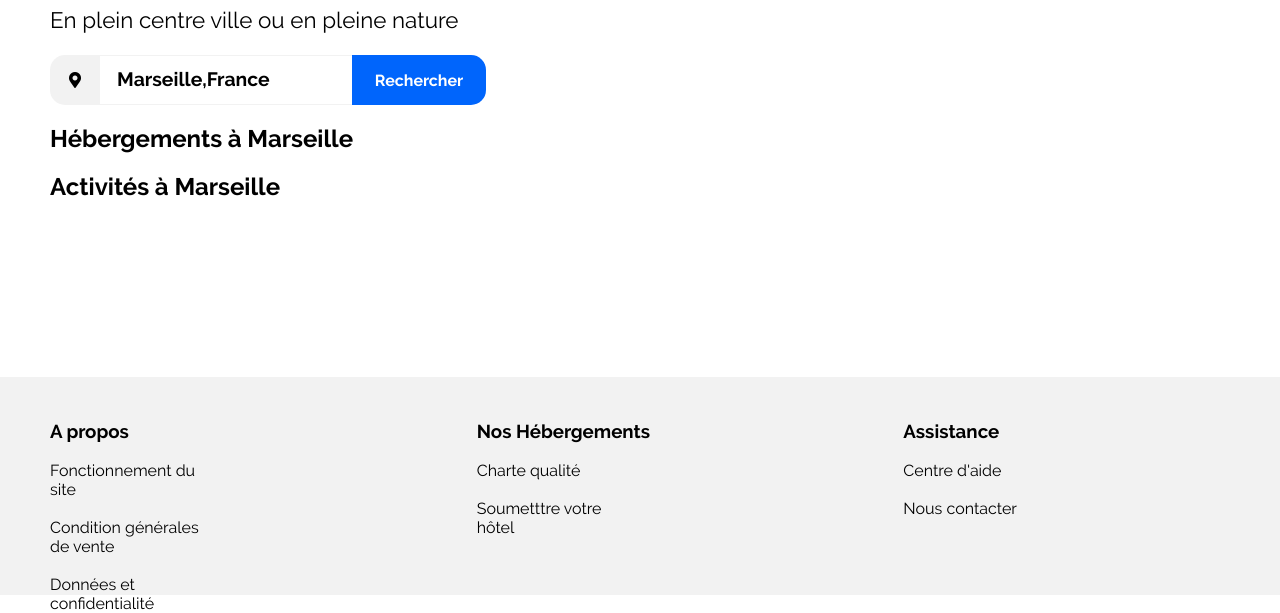
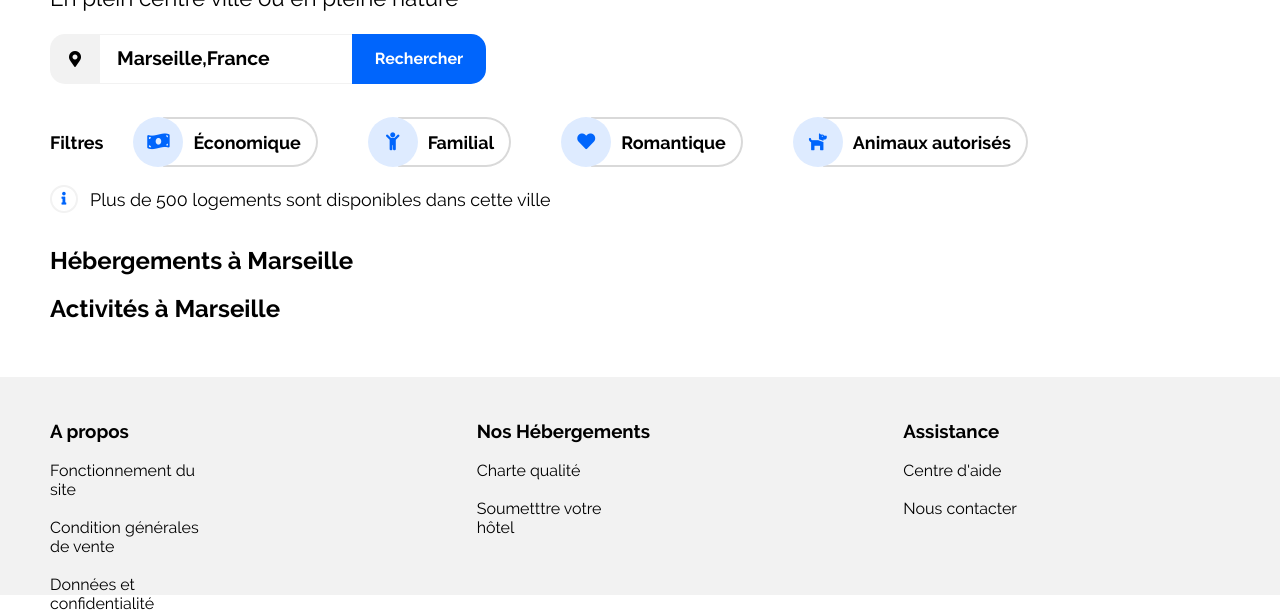
Before and after one commit to SJordan0/JordanSliwa_2_13082021, a plain HTML site: page Index.html in a window 1280 px wide. Shown: the part 205-818 px from the top of the page. Drawn offline with Linux system fonts and the light colour scheme.

Commit message:
Ajout filtres
Ajout filtres

```diff
--- a/Index.html
+++ b/Index.html
@@ -7,6 +7,7 @@
         <link rel="stylesheet" href="css/Styles.css">
         <link rel="stylesheet" type="text/css" href="css/FontAwesome/css/all.css">
         <title>Reservia</title>
+        <link rel="shortcut icon" href="./images/logo/Reservia.svg" type="image/x-icon"/>
     </head>
 
     <body>
@@ -35,8 +36,33 @@
                 </button>
             </form>
 
+            <div id="Filtres">
+                <p>Filtres</p>
+                <div class="Filtre">
+                    <i class="fas fa-money-bill-wave"></i>
+                    <p>Économique</p>
+                </div>
 
+                <div class="Filtre">
+                    <i class="fas fa-child"></i>
+                    <p>Familial</p>
+                </div>
 
+                <div class="Filtre">
+                    <i class="fas fa-heart"></i>
+                    <p>Romantique</p>
+                </div>
+
+                <div class="Filtre">
+                    <i class="fas fa-dog"></i>
+                    <p>Animaux autorisés</p>
+                </div>
+            </div>
+
+            <div id="info">
+                <i class="fas fa-info"></i>
+                <p> Plus de 500 logements sont disponibles dans cette ville</p>
+            </div>
 
             <h2 id="Hebergements">Hébergements à Marseille</h2>
 
@@ -44,8 +70,6 @@
         </div>
 
         <footer>
-
-
                 <div class="listefooter">
                     <h3>A propos</h3>
                     <a href="#">Fonctionnement du site</a><br />
@@ -64,8 +88,6 @@
                     <a href="#">Centre d'aide</a><br />
                     <a href="#">Nous contacter</a>
                 </div>
-
         </footer>
-
     </body>
 </html>
--- a/css/Styles.css
+++ b/css/Styles.css
@@ -91,6 +91,7 @@ nav
 h1
 {
     font-family: 'ralewaybold', serif;
+    margin: 0;
 }
 
 h2
@@ -153,11 +154,77 @@ button
     font-size: 1em;
 }
 
+#Filtres
+{
+    font-family: 'ralewaybold', serif;
+    display: flex;
+    align-items: center;
+    margin-top: 30px;
+    font-size: 0.8em;
+}
 
+.Filtre
+{
+    display: flex;
+    align-items: center;
+    margin-left: 30px;
+}
 
+.Filtre i
+{
+    color: #0065FC;
+    background-color: #DEEBFF;
+    font-size: 1.4em;
+    width: 50px;
+    height: 50px;
+    display: flex;
+    align-items: center;
+    justify-content: center;
+    border-radius: 100%;
+    z-index: 2;
+}
 
+.Filtre p
+{
+    display: flex;
+    position: relative;
+    left: -20px;
+    align-items: center;
+    justify-content: center;
+    border: 2px solid #D9D9D9;
+    border-radius: 0 25px 25px 0;
+    border-left: none;
+    height: 46px;
+    width: auto;
+    padding: 0 15px 0 30px;
+    margin: 0;
+}
 
+.Filtre p:hover
+{
+    background-color: #DEEBFF;
+    border-color: #DEEBFF;
+}
 
+#info
+{
+    display: flex;
+    align-items: center;
+    font-size: 0.8em;
+}
+
+#info i
+{
+    display: flex;
+    justify-content: center;
+    align-items: center;
+    color: #0065FC;
+    border: 2px solid #F2F2F2;
+    border-radius: 100%;
+    width: 24px;
+    height: 24px;
+    margin-right: 12px;
+}
 
 
 
```
